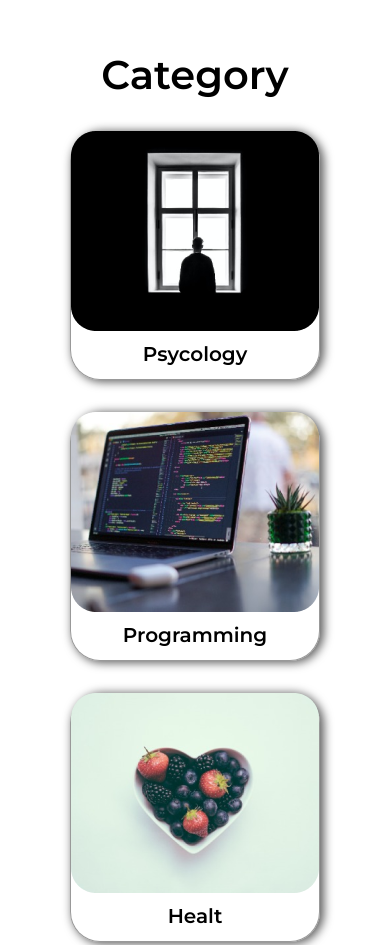
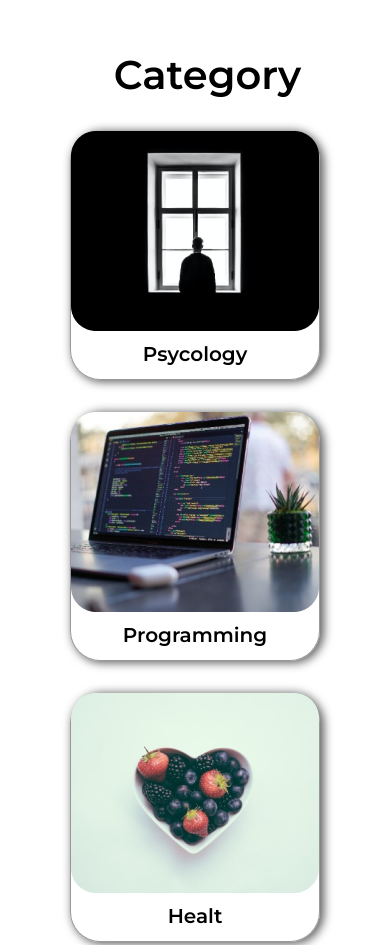
Before and after one commit to Bakha022/Webapp, a plain HTML site: page index.html in a window 390 px wide. Shown: the top 945 px of the page. Drawn offline with Linux system fonts and the light colour scheme.

Commit message:
media test

```diff
--- a/style.css
+++ b/style.css
@@ -82,10 +82,10 @@ img {
 
 
 @media (max-width: 400px) {
+    header {
+        width: 250px;
+    }
 
-    header {
-        width: 390px;
-    }
     .backBtn {
         position: absolute;
         top: 50px;
```
